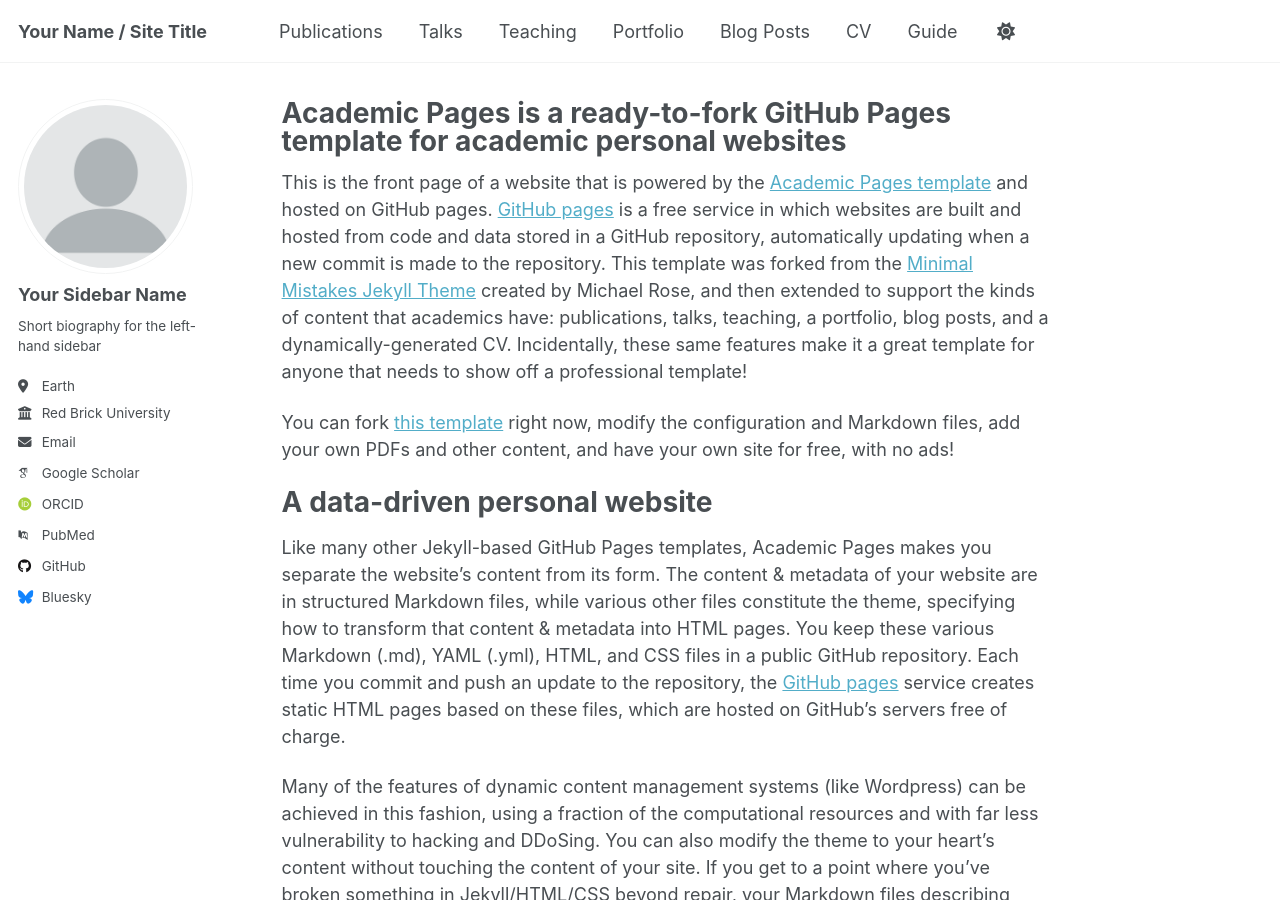
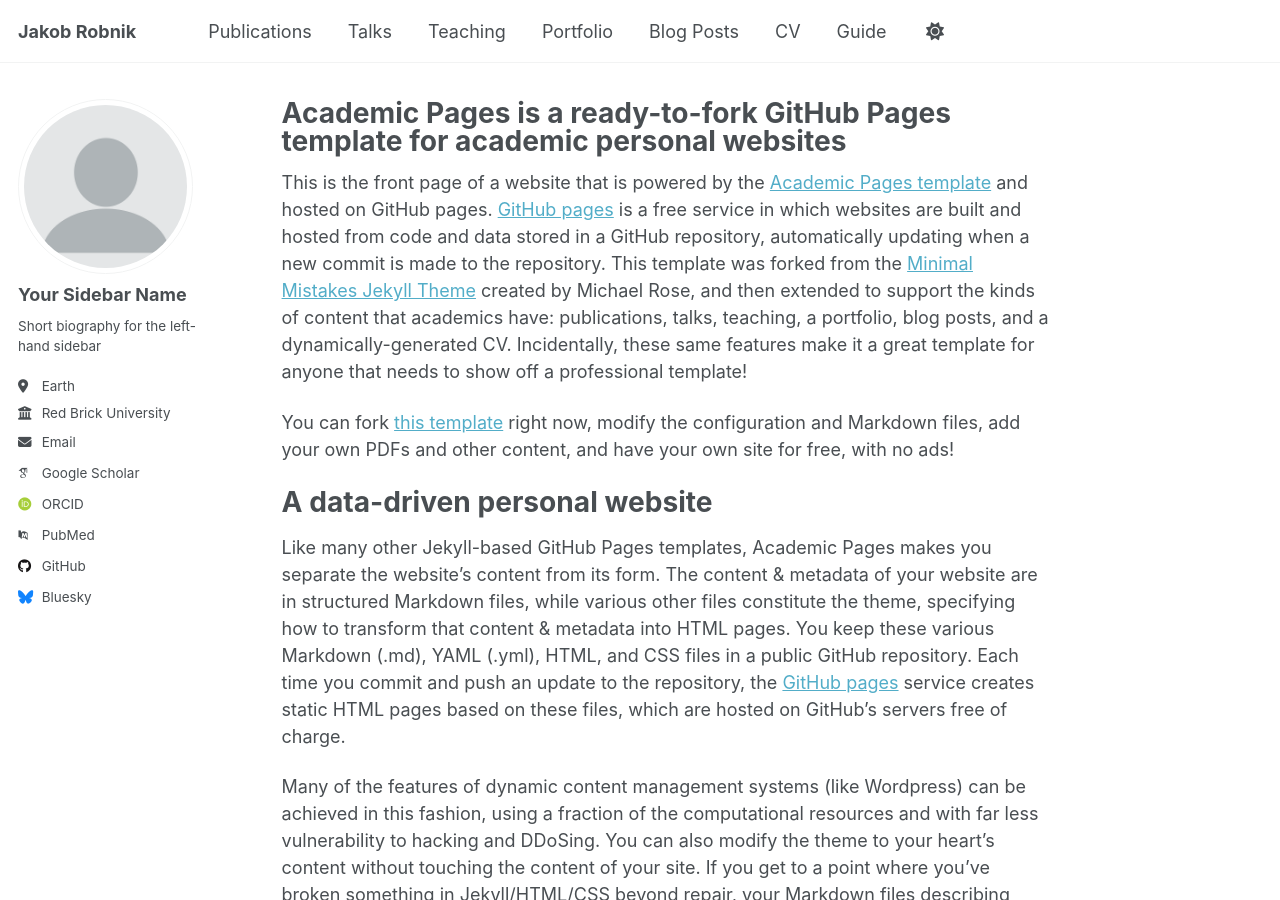
Before and after one commit to JakobRobnik/JakobRobnik.github.io, a Jekyll site: the page built from _pages/about.md, in a window 1280 px wide and 900 px high. Built offline with Jekyll 4.4.1, drawn with Linux system fonts in a browser that asks for light colours; some web fonts are replaced; a script that is not in the unit is left out.

Commit message:
Update site title to 'Jakob Robnik'

```diff
--- a/_config.yml
+++ b/_config.yml
@@ -9,7 +9,7 @@
 # Basic Site Settings
 locale                   : "en-US"
 site_theme               : "default" # Currently available options are "default", "air"
-title                    : "Your Name / Site Title"
+title                    : "Jakob Robnik"
 title_separator          : "-"
 name                     : &name "Your Name"
 description              : &description "personal description"
```
